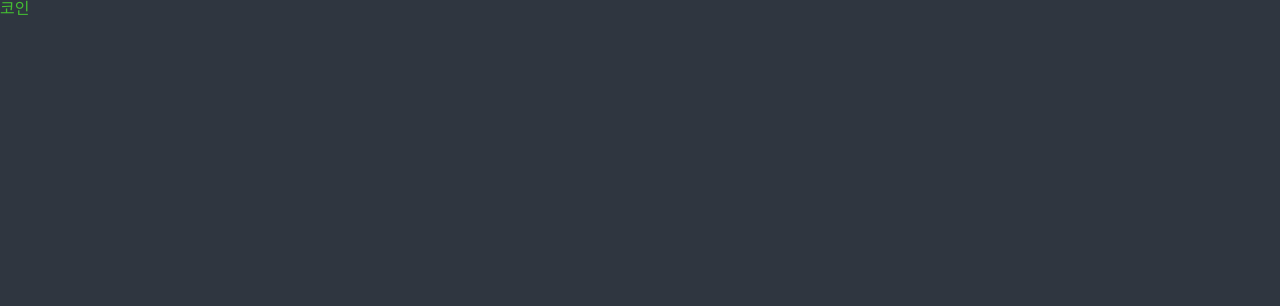
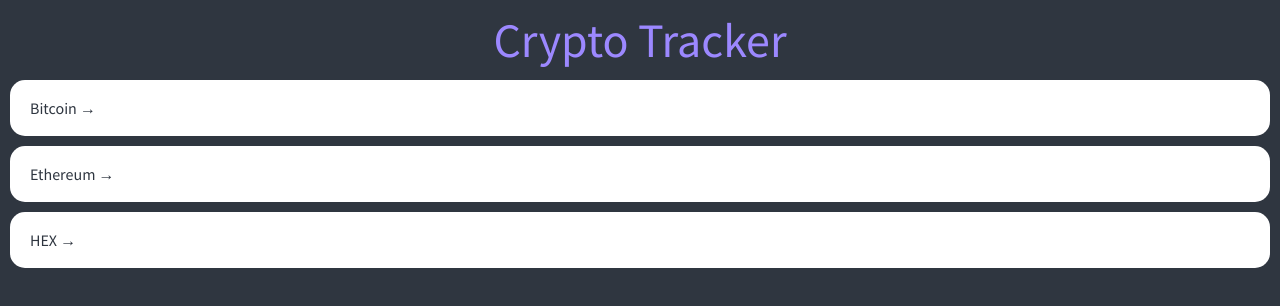
Before and after one commit to myungjinki91/nomadcoders-react-masterclass, a React (Create React App) app in the folder crypto-tracker/: page / in a window 1280 px wide. Shown: the top 306 px of the page. Built offline with nearby package versions, Linux system fonts and the light colour scheme.

Commit message:
5.2 Home part One

```diff
--- a/crypto-tracker/src/App.tsx
+++ b/crypto-tracker/src/App.tsx
@@ -145,6 +145,7 @@
   }
   a {
     text-decoration: none;
+    color: inherit;
   }
 `}
 `;
--- a/crypto-tracker/src/routers/Coins.tsx
+++ b/crypto-tracker/src/routers/Coins.tsx
@@ -1,11 +1,86 @@
+import { Link } from "react-router-dom";
 import styled from "styled-components";
 
+const Container = styled.div`
+  padding: 0px 10px;
+`;
+
+const Header = styled.header`
+  height: 10vh;
+  display: flex;
+  justify-content: center;
+  align-items: center;
+`;
+
+const CoinsList = styled.ul``;
+
+const Coin = styled.li`
+  background-color: white;
+  color: ${(props) => props.theme.bgColor};
+  padding: 20px;
+  border-radius: 15px;
+  margin-bottom: 10px;
+  a {
+    transition: color 0.2s ease-in;
+  }
+  &:hover {
+    a {
+      color: ${(props) => props.theme.accentColor};
+    }
+  }
+`;
+
 const Title = styled.h1`
+  font-size: 48px;
   color: ${(props) => props.theme.accentColor};
 `;
 
+// https://api.coinpaprika.com/v1/coins
+const coins = [
+  {
+    id: "btc-bitcoin",
+    name: "Bitcoin",
+    symbol: "BTC",
+    rank: 1,
+    is_new: false,
+    is_active: true,
+    type: "coin",
+  },
+  {
+    id: "eth-ethereum",
+    name: "Ethereum",
+    symbol: "ETH",
+    rank: 2,
+    is_new: false,
+    is_active: true,
+    type: "coin",
+  },
+  {
+    id: "hex-hex",
+    name: "HEX",
+    symbol: "HEX",
+    rank: 3,
+    is_new: false,
+    is_active: true,
+    type: "token",
+  },
+];
+
 function Coins() {
-  return <Title>코인</Title>;
+  return (
+    <Container>
+      <Header>
+        <Title>Crypto Tracker</Title>
+      </Header>
+      <CoinsList>
+        {coins.map((coin) => (
+          <Coin key={coin.id}>
+            <Link to={`/${coin.id}`}>{coin.name} &rarr;</Link>
+          </Coin>
+        ))}
+      </CoinsList>
+    </Container>
+  );
 }
 
 export default Coins;
--- a/crypto-tracker/src/theme.ts
+++ b/crypto-tracker/src/theme.ts
@@ -3,5 +3,5 @@
 export const theme: DefaultTheme = {
   bgColor: "#2f3640",
   textColor: "#f5f6fa",
-  accentColor: "#44bd32",
+  accentColor: "#9c88ff",
 };
```
Also changed, not shown: 1 other file (tests, documents, lock files or other folders).
